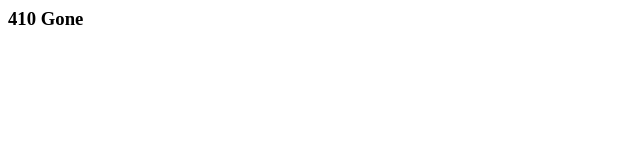
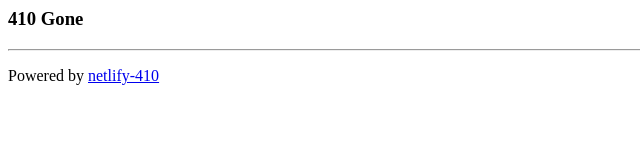
Before and after one commit to cyber-gene/netlify-410, a plain HTML site: page index.html in a window 1280 px wide. Shown: the whole page, without its empty margins (0-640 px from the left). Drawn offline with Linux system fonts and the light colour scheme.

Commit message:
add repository link

```diff
--- a/index.html
+++ b/index.html
@@ -1,8 +1,14 @@
 <html>
+
+<head>
+  <title>410 Gone</title>
+
   <head>
-    <title>410 Gone</title>
-  <head>
+
   <body>
     <h3>410 Gone</h3>
+    <hr />
+    <p>Powered by <a href="https://github.com/cyber-gene/netlify-410">netlify-410</a></p>
   </body>
+
 </html>
```
